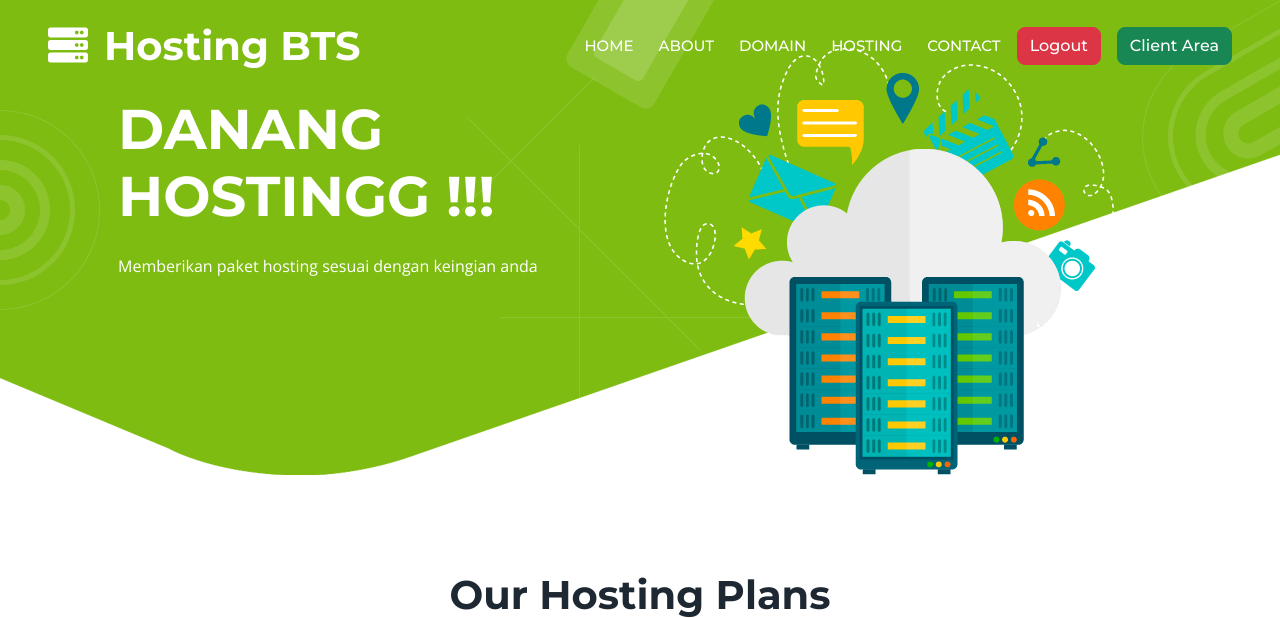
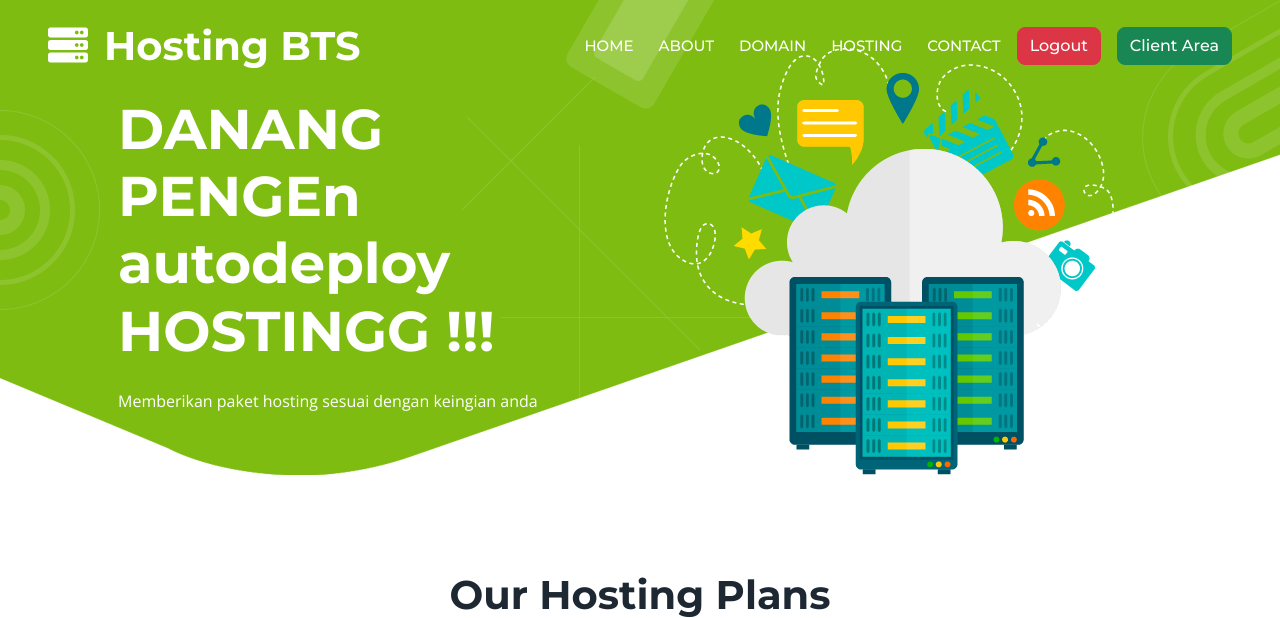
Before and after one commit to bidawang/hosting, a CodeIgniter 4 app: the page made by app/Views/Dashboard/index.php in a window 1280 px wide. Shown: the top 618 px of the page. Run offline with PHP 8.4 and a stand-in for CodeIgniter, Linux system fonts and the light colour scheme; the template is opened without the code that fills it, so the values that code supplies are empty; some libraries are stand-ins or nearby versions.

Commit message:
pengen autodeploy baang

```diff
--- a/app/Views/Dashboard/index.php
+++ b/app/Views/Dashboard/index.php
@@ -5,7 +5,7 @@
                 <div class="container my-5 px-lg-5">
                     <div class="row g-5">
                         <div class="col-lg-6 pt-5 text-center text-lg-start">
-                            <h1 class="display-4 text-white mb-4 animated slideInLeft">DANANG HOSTINGG !!!</h1>
+                            <h1 class="display-4 text-white mb-4 animated slideInLeft">DANANG PENGEn autodeploy HOSTINGG !!!</h1>
                             <p class="text-white animated slideInLeft">Memberikan paket hosting sesuai dengan keingian anda</p>
                             </div>
                         <div class="col-lg-6 text-center text-lg-start">
```
